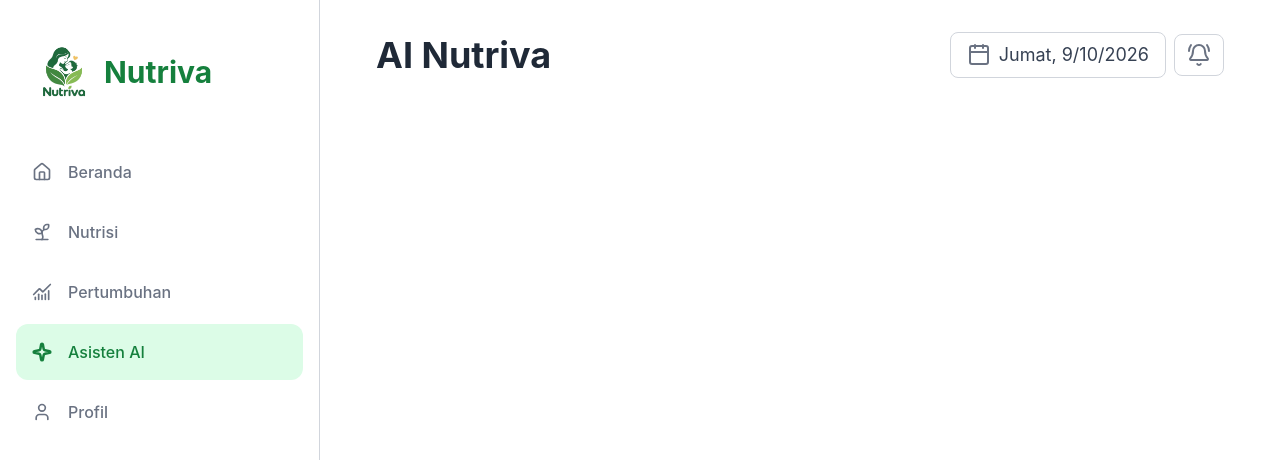
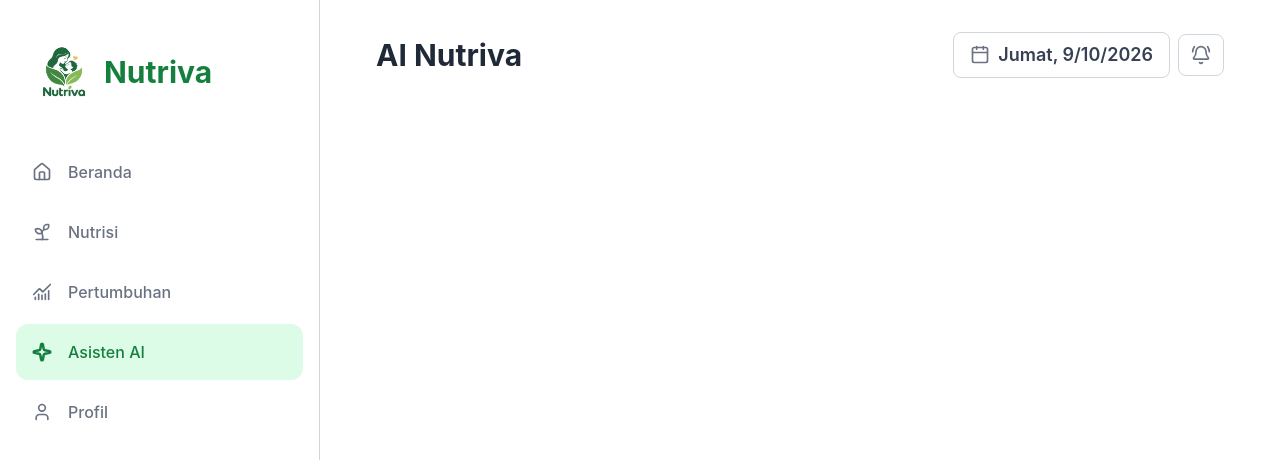
Before and after one commit to Nova11-F/Nutriva, a React (Vite) app: page /assistant in a window 1280 px wide. Shown: the top 460 px of the page. Built offline with nearby package versions, Linux system fonts and the light colour scheme.

Commit message:
3.6 Pages : Home, Nutrisi, Pertumbuhan, Profile Part 7

```diff
--- a/src/components/navigation/Header.jsx
+++ b/src/components/navigation/Header.jsx
@@ -1,9 +1,18 @@
 import { BellRing } from "lucide-react";
 import CurrentDate from "../ui/Date";
+
+function getGreeting() {
+  const hour = new Date().getHours();
+  if (hour >= 4 && hour < 11) return "Selamat pagi";
+  if (hour >= 11 && hour < 15) return "Selamat siang";
+  if (hour >= 15 && hour < 18) return "Selamat sore";
+  return "Selamat malam";
+}
 
 export default function Header({
   variant = "default",
   className = "",
+  userName = "",
   ...props
 }) {
   const titles = {
@@ -15,22 +24,26 @@ export default function Header({
     pengaturan: "Pengaturan",
   };
 
-  const title = titles[variant] || titles.default;
+ const greeting = getGreeting();
+
+  const title =
+    variant === "greeting"
+      ? userName
+        ? `${greeting}, ${userName}!`
+        : `${greeting}!`
+      : titles[variant] || titles.default;
 
   return (
-
     <div
       className={`flex items-center justify-between px-4 md:px-6 mb-4 ${className}`}
       {...props}
     >
-      <h1 className="text-2xl  text-text font-bold md:text-4xl">
-        {title}
-      </h1>
+      <h1 className="text-xl  text-text font-bold md:text-3xl">{title}</h1>
 
-        <div className="flex items-center gap-1.5 md:gap-2">
-      <CurrentDate />
-        <div className="border border-gray-300 rounded-md md:rounded-lg py-1.5 px-2 md:py-2 md:px-3">
-            <BellRing className="size-4 text-gray-500 md:size-6"/>
+      <div className="flex items-center gap-1.5 md:gap-2">
+        <CurrentDate />
+        <div className="border border-gray-300 rounded-md md:rounded-lg py-1.5 px-2 md:py-2.5 md:px-3">
+          <BellRing className="size-4 text-gray-500 md:size-5" />
         </div>
       </div>
     </div>
--- a/src/components/ui/Date.jsx
+++ b/src/components/ui/Date.jsx
@@ -10,8 +10,8 @@ export default function CurrentDate() {
 
   return(
             <div className="flex items-center gap-2 px-2 py-1.5 bg-surface border border-gray-300 rounded-md md:rounded-lg md:px-4 md:py-2">
-              <Calendar strokeWidth={2} className="size-4 text-gray-500 md:size-6"/>
-              <p className="text-xs text-gray-700 md:text-lg">{tanggal}</p>
+              <Calendar strokeWidth={2} className="size-4 text-gray-500 md:size-5"/>
+              <p className="text-xs text-gray-700 md:text-lg md:font-semibold">{tanggal}</p>
             </div>
   );
 }
--- a/src/pages/growth/components/GrowthContent.jsx
+++ b/src/pages/growth/components/GrowthContent.jsx
@@ -1,10 +1,11 @@
-import Header from "../../../components/navigation/Header"
+import Header from "../../../components/navigation/Header";
+import { useAuth } from "../../../hooks/useAuth";
 
-export default function GrowthContent(){
-    return(
-        <>
-        <Header variant="pertumbuhan"/>
-        <h1>Halo</h1>
-        </>
-    )
+export default function GrowthContent() {
+  const { user } = useAuth();
+  return (
+    <>
+      <Header variant="greeting" userName={user?.name ?? "Pengguna"} />
+    </>
+  );
 }
--- a/src/pages/home/components/HomeDashboard.jsx
+++ b/src/pages/home/components/HomeDashboard.jsx
@@ -1,12 +1,13 @@
 import Header from "../../../components/navigation/Header";
+import { useAuth } from "../../../hooks/useAuth"
 
 export default function HomeDashboard({ child }) {
+  const { user } = useAuth();
   return (
     <>
-    <Header></Header>
+    <Header variant="greeting" userName={user.name ?? "Pengguna"}/>
     <div className="grid gap-6 md:grid-cols-3">
       <h1 className="text-2xl font-bold md:col-span-3">Halo, orang tua {child.name}</h1>
-      {/* kartu status gizi, menu hari ini, dll */}
     </div>
     </>
   );
--- a/src/pages/nutrition/components/NutritionContent.jsx
+++ b/src/pages/nutrition/components/NutritionContent.jsx
@@ -1,9 +1,11 @@
 import Header from "../../../components/navigation/Header";
+import { useAuth } from "../../../hooks/useAuth";
 
 export default function NutritionContent(){
+    const { user } = useAuth();
     return(
         <>
-        <Header variant="nutrisi"/>
+        <Header variant="greeting" userName={user?.name ?? "pengguna"}/>
         </>
     )
 }
--- a/src/pages/profile/ProfilePage.jsx
+++ b/src/pages/profile/ProfilePage.jsx
@@ -272,9 +272,18 @@ export default function ProfilePage() {
                     </div>
                   </div>
 
-                  <div className="flex items-center gap-2">
+                  <div
+                    className={`grid items-center justify-end gap-2 ${
+                      isActive ? "grid-cols-2" : "grid-cols-3"
+                    }`}
+                  >
                     {!isActive && (
-                      <Button size="sm" onClick={() => selectChild(c.id)}>
+                      <Button
+                        size="sm"
+                        className="flex items-center gap-2 justify-center w-full rounded-md"
+                        onClick={() => selectChild(c.id)}
+                      >
+                        <Check className="size-5" />
                         Jadikan Aktif
                       </Button>
                     )}
@@ -282,7 +291,7 @@ export default function ProfilePage() {
                       size="sm"
                       variant="outline"
                       onClick={() => goEdit(c.id)}
-                      className="flex items-center gap-2 justify-center w-full rounded-md"
+                      className="flex items-center gap-2 justify-center w-50 rounded-md"
                     >
                       <Pencil className="size-5" /> Ubah
                     </Button>
@@ -290,9 +299,12 @@ export default function ProfilePage() {
                       size="sm"
                       variant="ghost"
                       onClick={() => handleDeleteChild(c)}
-                      className="group flex items-center justify-center gap-2 border bg-surface border-danger text-danger hover:bg-danger w-full"
+                      className="group flex items-center justify-center gap-2 border bg-surface border-danger text-danger hover:bg-danger w-50"
                     >
-                      <Trash2 className="size-5 text-danger group-hover:text-surface"/> <span className="text-danger group-hover:text-surface">Hapus</span>
+                      <Trash2 className="size-5 text-danger group-hover:text-surface" />{" "}
+                      <span className="text-danger group-hover:text-surface">
+                        Hapus
+                      </span>
                     </Button>
                   </div>
                 </Card>
```
Also changed, not shown: src/pages/auth/LoginPage.jsx (+16 -7 lines).
